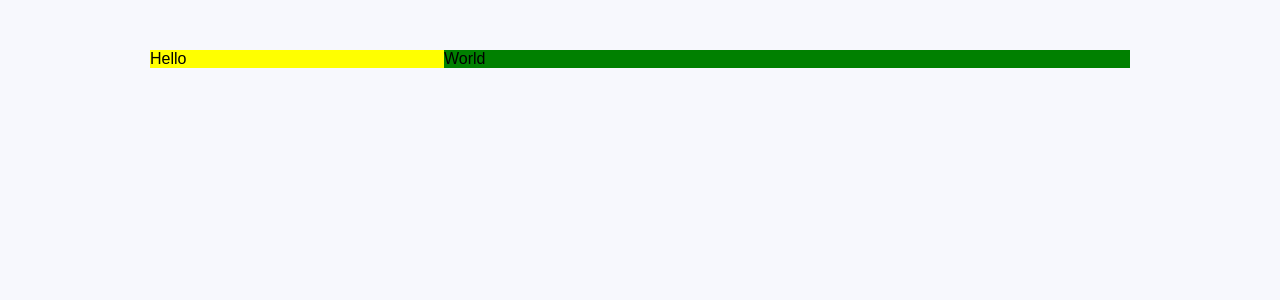
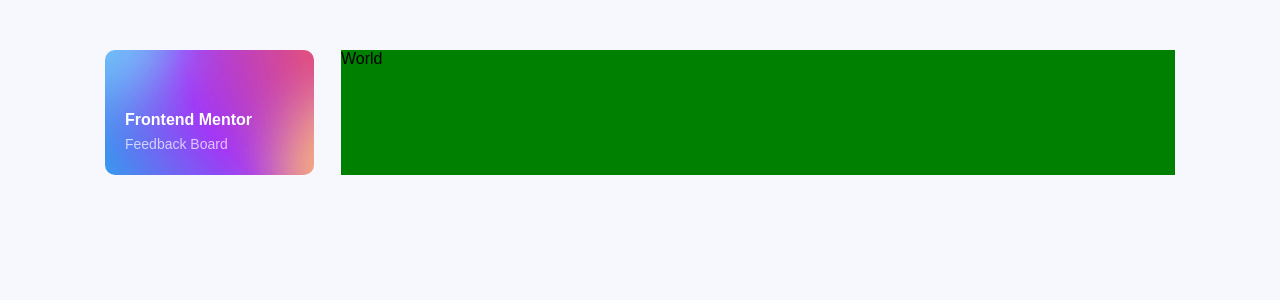
Before and after one commit to DanilKuznet1/React-Projects, a React (Create React App) app in the folder product feedback board/product-feedback-app/: page / in a window 1280 px wide. Shown: the top 300 px of the page. Built offline with nearby package versions, Linux system fonts and the light colour scheme.

Commit message:
page-title comp is done
local img is loaded by passing require() in the src attribute

```diff
--- a/product feedback board/product-feedback-app/src/App.js
+++ b/product feedback board/product-feedback-app/src/App.js
@@ -1,6 +1,7 @@
 import { ThemeProvider } from "styled-components";
 import { GlobalStyles } from "./Components/styles/Global";
 import Container from "./Components/Container";
+import PageTitle from "./Components/PageTitle";
 
 const theme = {
   colors: {
@@ -16,6 +17,14 @@
     orange: "#F49F85",
     red: "#D73737",
   },
+  version: {
+    tablet: {
+      width: "96.8rem",
+    },
+    mobile: {
+      width: "76.8rem",
+    },
+  },
 };
 
 function App() {
@@ -24,7 +33,9 @@
       <>
         <GlobalStyles />
         <Container>
-          <div>Hello</div>
+          <div>
+            <PageTitle />
+          </div>
           <div>World</div>
         </Container>
       </>
--- a/product feedback board/product-feedback-app/src/Components/PageTitle.js
+++ b/product feedback board/product-feedback-app/src/Components/PageTitle.js
@@ -1,3 +1,15 @@
+import { StyledPageTitle } from "./styles/PageTitle.styled";
+
 export default function PageTitle(props) {
-  return <></>;
+  return (
+    <>
+      <StyledPageTitle>
+        <div>
+          <img src={require("../background-header.png")} alt="" />
+          <h3>Frontend Mentor</h3>
+          <p>Feedback Board</p>
+        </div>
+      </StyledPageTitle>
+    </>
+  );
 }
--- a/product feedback board/product-feedback-app/src/Components/styles/Container.styled.js
+++ b/product feedback board/product-feedback-app/src/Components/styles/Container.styled.js
@@ -2,14 +2,36 @@
 
 export const StyledContainer = styled.div`
   display: flex;
+  gap: 2.75rem;
 
   div:first-child {
-    flex-basis: 30%;
-    background-color: yellow;
+    flex-basis: 15%;
   }
 
   div:first-child + div {
-    flex-basis: 70%;
+    flex-basis: 85%;
     background-color: green;
   }
+
+  @media (max-width: ${({ theme }) => theme.version.tablet.width}) {
+    div:first-child {
+      flex-basis: 20%;
+    }
+
+    div:first-child + div {
+      flex-basis: 80%;
+      background-color: green;
+    }
+  }
+
+  @media (max-width: ${({ theme }) => theme.version.mobile.width}) {
+    div:first-child {
+      flex-basis: 30%;
+    }
+
+    div:first-child + div {
+      flex-basis: 70%;
+      background-color: green;
+    }
+  }
 `;
--- a/product feedback board/product-feedback-app/src/Components/styles/Global.js
+++ b/product feedback board/product-feedback-app/src/Components/styles/Global.js
@@ -17,10 +17,9 @@
 
   body {
     font-family: 'Jost', sans-serif;
-    font-family: 'Plus Jakarta Sans', sans-serif;
     background-color: ${(props) => props.theme.colors.lightGray};
     font-size: 1.6rem;
-    padding: 5rem 15rem
+    padding: 5rem 10.5rem
   }
 
   p {
--- a/product feedback board/product-feedback-app/src/Components/styles/PageTitle.styled.js
+++ b/product feedback board/product-feedback-app/src/Components/styles/PageTitle.styled.js
@@ -0,0 +1,33 @@
+import styled from "styled-components";
+
+export const StyledPageTitle = styled.div`
+  width: 100%;
+  height: 12.5rem;
+  border-radius: 1rem;
+  color: #fff;
+  position: relative;
+  display: flex;
+  flex-direction: column;
+  justify-content: flex-end;
+  padding: 2rem;
+
+  img {
+    width: 100%;
+    height: 100%;
+    position: absolute;
+    top: 0;
+    left: 0;
+    z-index: -1;
+    border-radius: 1rem;
+  }
+
+  h3 {
+    font-size: 1.6rem;
+  }
+
+  p {
+    margin-top: 0.5rem;
+    font-size: 1.4rem;
+    opacity: 0.7;
+  }
+`;
```
Also changed, not shown: product feedback board/product-feedback-app/src/background-header.png (added), 1 other file (tests, documents, lock files or other folders).
